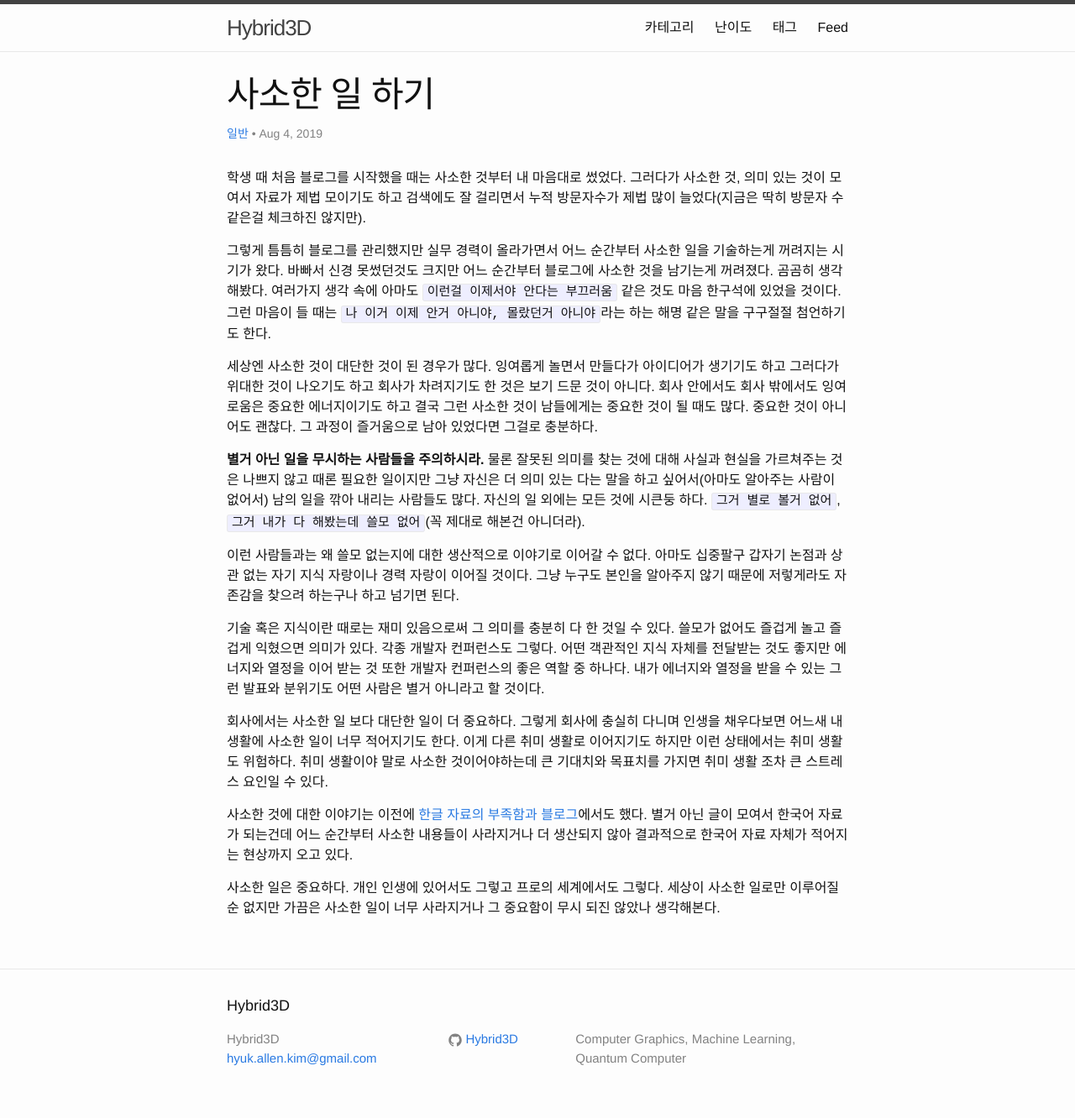
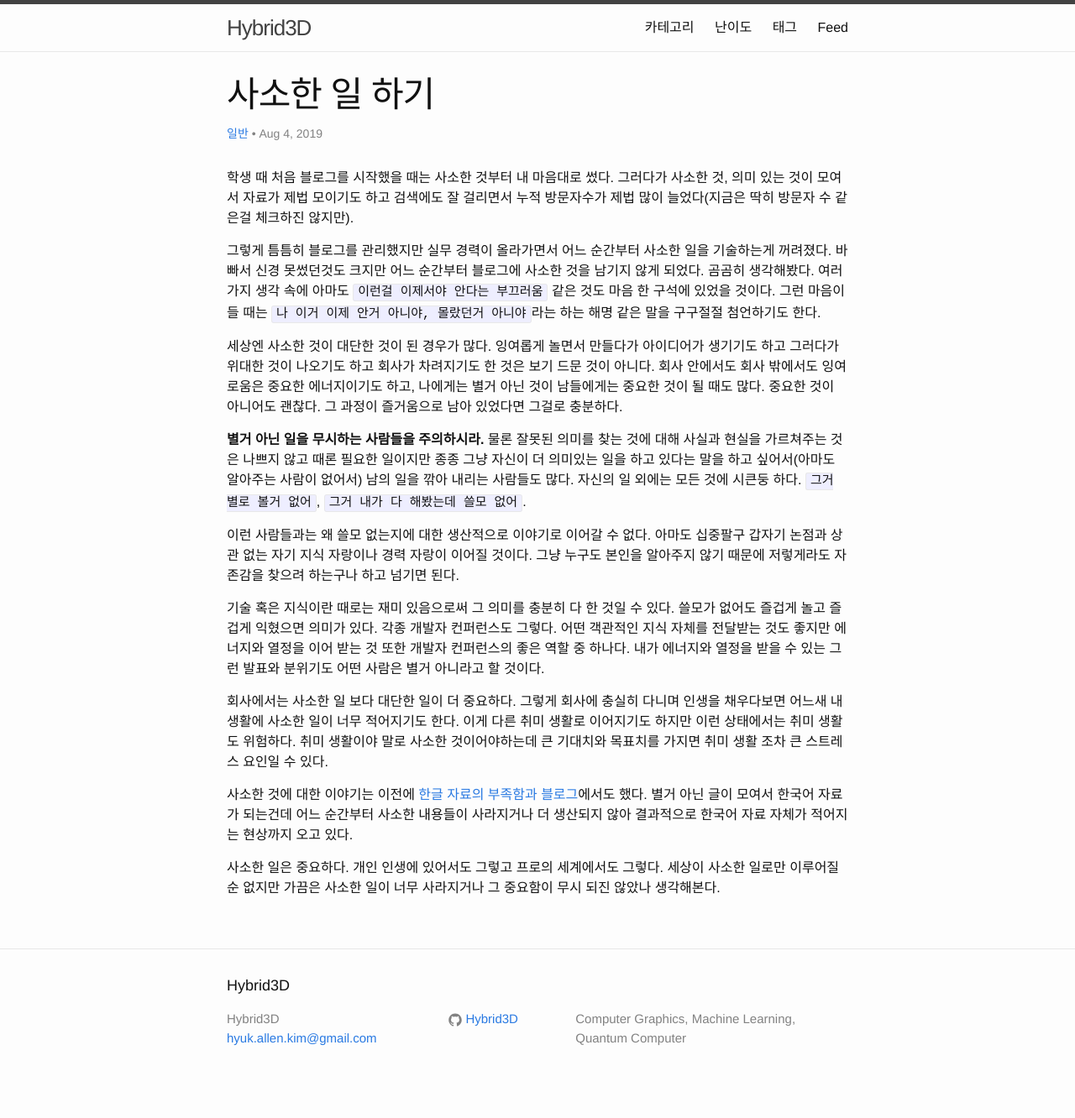
Before and after one commit to Hybrid3D/hybrid3d.github.io, a Jekyll site: the page built from _posts/general/2019-08-04-doing-trivials.md, in a window 1280 px wide. Shown: the whole page at 84% size. Built offline with Jekyll 4.4.1, drawn with Linux system fonts in a browser that asks for light colours; comment, search, counter and statistics services are not loaded; after the commit the page ends 1308 px from its top, so only the background shows below that.

Commit message:
글 다듬기

```diff
--- a/_posts/general/2019-08-04-doing-trivials.md
+++ b/_posts/general/2019-08-04-doing-trivials.md
@@ -5,21 +5,20 @@ date:   2019-08-04 01:00:00 +0900
 categories: general
 tags: [잡담]
 ---
-학생 때 처음 블로그를 시작했을 때는 사소한 것부터 내 마음대로 썼었다.
+학생 때 처음 블로그를 시작했을 때는 사소한 것부터 내 마음대로 썼다.
 그러다가 사소한 것, 의미 있는 것이 모여서 자료가 제법 모이기도 하고 검색에도 잘 걸리면서 누적 방문자수가 제법 많이 늘었다(지금은 딱히 방문자 수 같은걸 체크하진 않지만).
 
-그렇게 틈틈히 블로그를 관리했지만 실무 경력이 올라가면서 어느 순간부터 사소한 일을 기술하는게 꺼려지는 시기가 왔다.
-바빠서 신경 못썼던것도 크지만 어느 순간부터 블로그에 사소한 것을 남기는게 꺼려졌다. 곰곰히 생각해봤다.
-여러가지 생각 속에 아마도 `이런걸 이제서야 안다는 부끄러움` 같은 것도 마음 한구석에 있었을 것이다.
+그렇게 틈틈히 블로그를 관리했지만 실무 경력이 올라가면서 어느 순간부터 사소한 일을 기술하는게 꺼려졌다. 바빠서 신경 못썼던것도 크지만 어느 순간부터 블로그에 사소한 것을 남기지 않게 되었다. 곰곰히 생각해봤다.
+여러가지 생각 속에 아마도 `이런걸 이제서야 안다는 부끄러움` 같은 것도 마음 한 구석에 있었을 것이다.
 그런 마음이 들 때는 `나 이거 이제 안거 아니야, 몰랐던거 아니야`라는 하는 해명 같은 말을 구구절절 첨언하기도 한다.
 
 세상엔 사소한 것이 대단한 것이 된 경우가 많다. 잉여롭게 놀면서 만들다가 아이디어가 생기기도 하고 그러다가 위대한 것이 나오기도 하고 회사가 차려지기도 한 것은 보기 드문 것이 아니다.
-회사 안에서도 회사 밖에서도 잉여로움은 중요한 에너지이기도 하고 결국 그런 사소한 것이 남들에게는 중요한 것이 될 때도 많다.
+회사 안에서도 회사 밖에서도 잉여로움은 중요한 에너지이기도 하고, 나에게는 별거 아닌 것이 남들에게는 중요한 것이 될 때도 많다.
 중요한 것이 아니어도 괜찮다. 그 과정이 즐거움으로 남아 있었다면 그걸로 충분하다.
 
 **별거 아닌 일을 무시하는 사람들을 주의하시라.**
 물론 잘못된 의미를 찾는 것에 대해 사실과 현실을 가르쳐주는 것은 나쁘지 않고 때론 필요한 일이지만
-그냥 자신은 더 의미 있는 다는 말을 하고 싶어서(아마도 알아주는 사람이 없어서) 남의 일을 깎아 내리는 사람들도 많다. 자신의 일 외에는 모든 것에 시큰둥 하다. `그거 별로 볼거 없어`, `그거 내가 다 해봤는데 쓸모 없어`(꼭 제대로 해본건 아니더라).
+종종 그냥 자신이 더 의미있는 일을 하고 있다는 말을 하고 싶어서(아마도 알아주는 사람이 없어서) 남의 일을 깎아 내리는 사람들도 많다. 자신의 일 외에는 모든 것에 시큰둥 하다. `그거 별로 볼거 없어`, `그거 내가 다 해봤는데 쓸모 없어`.
 
 이런 사람들과는 왜 쓸모 없는지에 대한 생산적으로 이야기로 이어갈 수 없다. 아마도 십중팔구 갑자기 논점과 상관 없는 자기 지식 자랑이나 경력 자랑이 이어질 것이다.
 그냥 누구도 본인을 알아주지 않기 때문에 저렇게라도 자존감을 찾으려 하는구나 하고 넘기면 된다.
```
